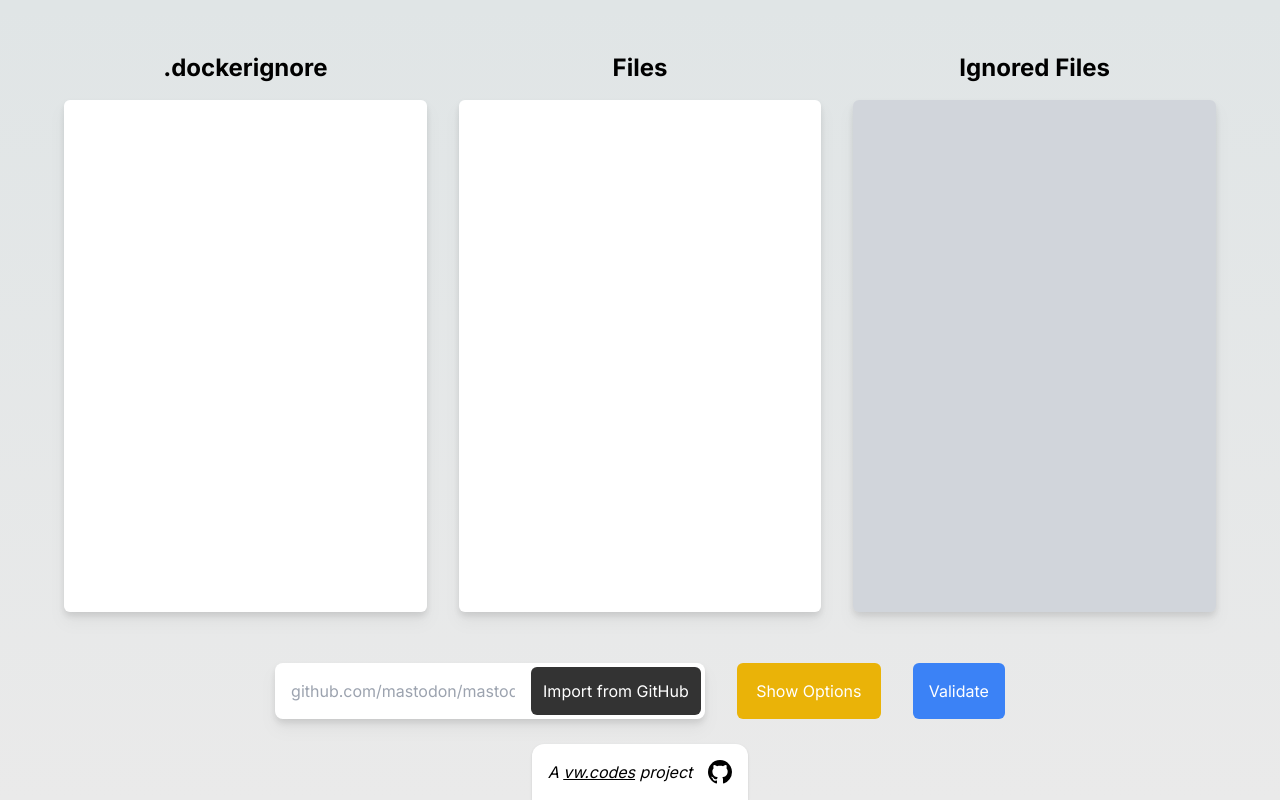
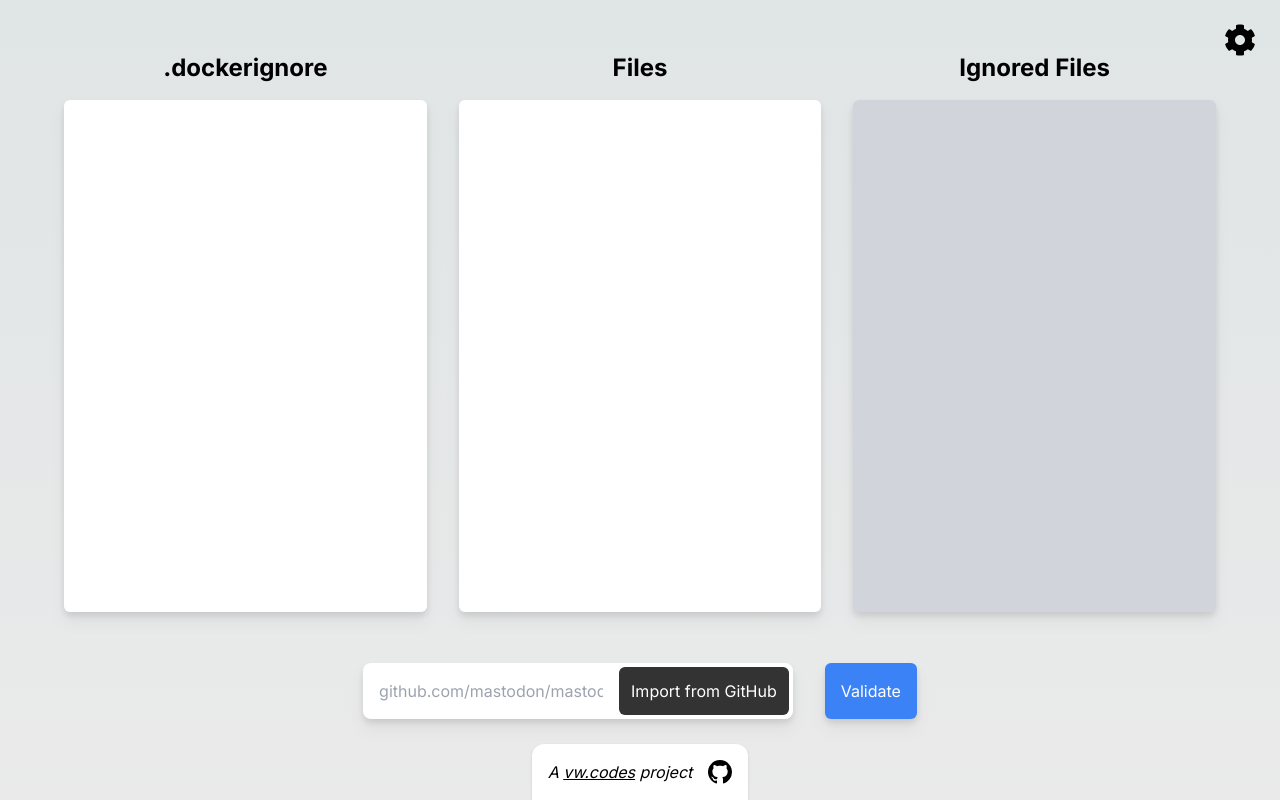
Before and after one commit to DiggidyDev/dockerignore-validator, a Next.js app: page / in a window 1280 px wide. Built offline with nearby package versions, Linux system fonts and the light colour scheme.

Commit message:
refactor(options): Change options toggle from button to icon

```diff
--- a/src/app/components/Form/ValidationForm.tsx
+++ b/src/app/components/Form/ValidationForm.tsx
@@ -64,7 +64,7 @@ export function ValidationForm({ children, ...props }: ValidationFormProps) {
                 }}
             >
                 <form
-                    className="flex pb-[5%] h-full lg:h-screen flex-col gap-8 items-center justify-evenly p-8 rounded-lg min-w-full"
+                    className="flex pb-[5%] h-full transition-all lg:h-screen flex-col gap-8 items-center justify-evenly p-8 rounded-lg min-w-full"
                     onSubmit={onSubmit}
                     {...props}
                 >
--- a/src/app/components/Panel/BottomPanel.tsx
+++ b/src/app/components/Panel/BottomPanel.tsx
@@ -1,5 +1,5 @@
 import { getGithubRepo } from "@/app/utils/api";
-import { Options, Validation } from "@/app/utils/context";
+import { Validation } from "@/app/utils/context";
 import { ChangeEvent, useContext, useState } from "react";
 import { Button } from "../Button/Button";
 import { ActionInput } from "../Input/ActionInput";
@@ -10,7 +10,6 @@ export function BottomPanel() {
 
     const { isEvaluating, setDockerignore, setFiles, setIsFetchingRepo } =
         useContext(Validation);
-    const { showOptions, setShowOptions } = useContext(Options);
 
     const fetchRepo = async () => {
         setError(undefined);
@@ -60,15 +59,8 @@ export function BottomPanel() {
                 </Button>
             </ActionInput>
             <Button
-                data-cy="toggle-options"
-                className="bg-yellow-500 min-w-[9rem] enabled:hover:bg-yellow-600"
-                onClick={() => setShowOptions(!showOptions)}
-                type="button"
-            >
-                {showOptions ? "Hide" : "Show"} Options
-            </Button>
-            <Button
                 data-cy="validate-button"
+                className="drop-shadow-lg hover:drop-shadow-xl"
                 disabled={isEvaluating}
                 type="submit"
             >
--- a/src/app/components/Panel/OptionsPanel.tsx
+++ b/src/app/components/Panel/OptionsPanel.tsx
@@ -1,18 +1,37 @@
-import { useContext } from "react";
+"use client";
+
+import { Options } from "@/app/utils/context";
+import { HTMLProps, useContext, useState } from "react";
+import { FaCog } from "react-icons/fa";
 import { Label } from "../Label/Label";
-import { Options } from "@/app/utils/context";
 
 export function OptionsPanel() {
-    const { showIgnored, showOptions, setShowIgnored } = useContext(Options);
+    const [className, setClassName] = useState<string>("");
+
+    const { showIgnored, showOptions, setShowIgnored, setShowOptions } =
+        useContext(Options);
+
+    const onClick = () => {
+        setShowOptions(!showOptions);
+        setClassName(
+            showOptions ? "animate-spin-focus" : "animate-spin-reverse-focus"
+        );
+
+        setTimeout(() => {
+            setClassName("");
+        }, 750);
+    };
 
     if (!showOptions) {
-        return <></>;
+        return <OptionsIcon className={className} onClick={onClick} />;
     }
 
     return (
+        <>
+            <OptionsIcon className={className} onClick={onClick} />
             <div
                 data-cy="options-container"
-            className="flex flex-col items-center gap-2"
+                className="flex flex-col items-center gap-2 relative"
             >
                 <h2 className="font-bold text-2xl">Options</h2>
                 <div
@@ -32,5 +51,29 @@ export function OptionsPanel() {
                     />
                 </div>
             </div>
+        </>
     );
 }
+
+interface OptionsIconProps extends HTMLProps<SVGElement> {
+    className?: string;
+    onClick: () => void;
+}
+
+function OptionsIcon({ className = "", onClick, ...props }: OptionsIconProps) {
+    return (
+        <div className="absolute top-6 right-6 hover:animate-enbiggen">
+            <FaCog
+                data-cy="toggle-options"
+                title="Options"
+                className={`z-[99] min-w-8 min-h-8 focus:border-none !outline-none cursor-pointer ${className}`}
+                tabIndex={0}
+                {...(props as HTMLProps<SVGElement>)}
+                onClick={onClick}
+                onKeyDown={(e) =>
+                    (e.key === "Enter" || e.key === " ") && onClick()
+                }
+            />
+        </div>
+    );
+}
--- a/src/app/layout.tsx
+++ b/src/app/layout.tsx
@@ -9,14 +9,16 @@ const inter = Inter({ subsets: ["latin"] });
 export const metadata: Metadata = {
     title: "Dockerignore Validator",
     description:
-        "A simple tool to validate your .dockerignore config against a set of filepaths.",
+        "A simple tool to test your dockerignore config against a list of files.",
+    keywords:
+        "dockerignore, docker, ignore, validator, test, files, list, config, tool, utility, web, app, application, website, online, free, open-source, source, code, repository, github, vw, codes, vw.codes",
 };
 
-export default function RootLayout({
-    children,
-}: Readonly<{
+type RootLayoutProps = Readonly<{
     children: React.ReactNode;
-}>) {
+}>;
+
+export default function RootLayout({ children }: RootLayoutProps) {
     return (
         <html lang="en">
             <body className={inter.className}>
--- a/tailwind.config.ts
+++ b/tailwind.config.ts
@@ -8,10 +8,26 @@ const config: Config = {
   ],
   theme: {
     extend: {
+      animation: {
+        "spin-focus": "spin .75s cubic-bezier(0.25, 0.46, 0.54, 0.94) 1",
+        "spin-reverse-focus":
+          "spin-reverse .75s cubic-bezier(0.25, 0.46, 0.54, 0.94) 1",
+        enbiggen: "enbiggen .75s cubic-bezier(0.25, 0.46, 0.54, 0.94) 1 ",
+      },
       backgroundImage: {
         "gradient-radial": "radial-gradient(var(--tw-gradient-stops))",
         "gradient-conic":
           "conic-gradient(from 180deg at 50% 50%, var(--tw-gradient-stops))",
+      },
+      keyframes: {
+        enbiggen: {
+          "0%, 100%": { transform: "scale(1)" },
+          "50%": { transform: "scale(1.4)" },
+        },
+        "spin-reverse": {
+          from: { transform: "rotate(360deg)" },
+          to: { transform: "rotate(0deg)" },
+        },
       },
     },
   },
```
Also changed, not shown: 1 other file (tests, documents, lock files or other folders). Lines whose indentation alone changed are shown as unchanged.
